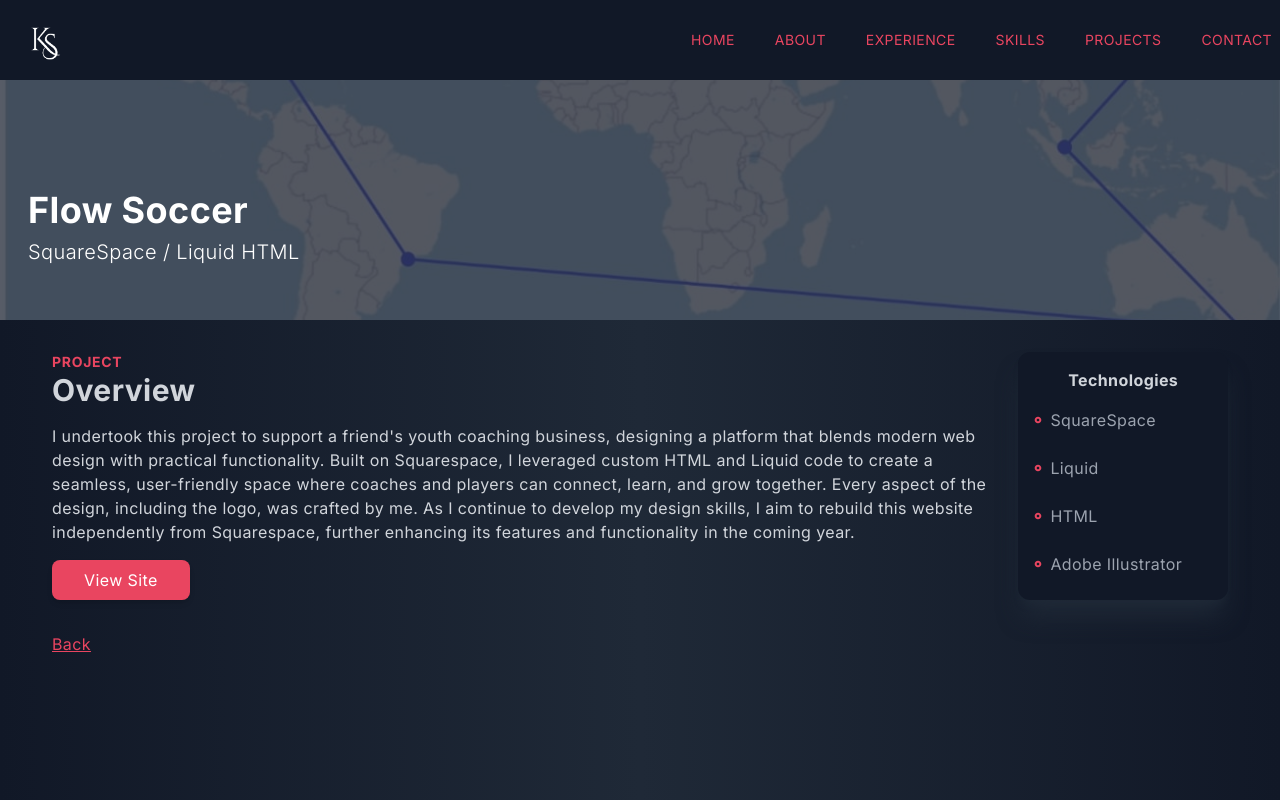
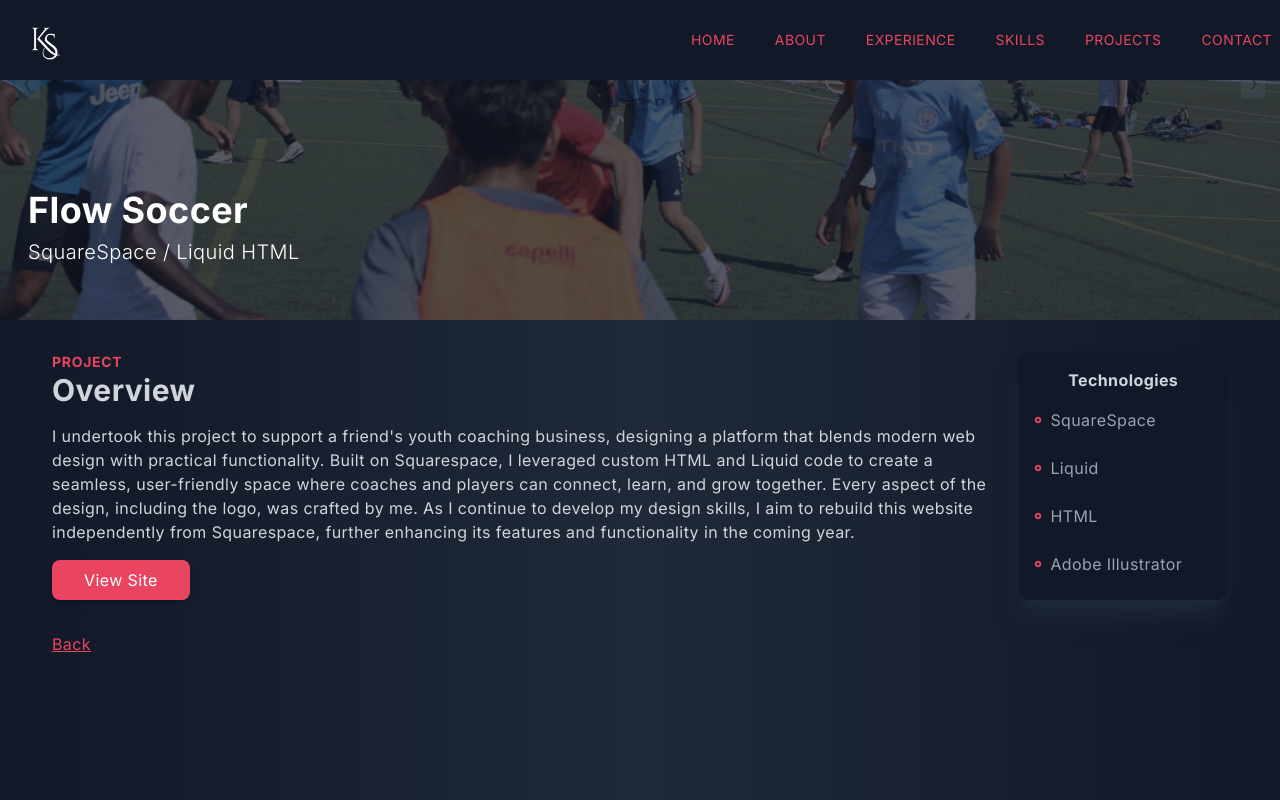
Before and after one commit to kian-r-silva/portfolio-nextjs, a Next.js app: page /Flow_Soccer in a window 1280 px wide. Built offline with nearby package versions, Linux system fonts and the light colour scheme; what tailwindcss-animated would draw is missing.

Commit message:
Update Background img

```diff
--- a/app/Flow_Soccer/page.jsx
+++ b/app/Flow_Soccer/page.jsx
@@ -9,8 +9,8 @@ const F1_Sched = () => {
             <div className='w-screen h-[30vh] lg:h-[40vh] relative'>
                 <div className='absolute top-0 left-0 w-full h-full bg-gray-900/70 z-10' />
                 <Image
-                    src='/assets/projects/Simulated Annealing.jpg'
-                    alt='SLC Course System'
+                    src='/assets/projects/FlowSoccer.jpg'
+                    alt='FlowSoccerThumbnail'
                     layout='fill'
                     objectFit='cover'
                     className='absolute z-0'
```
